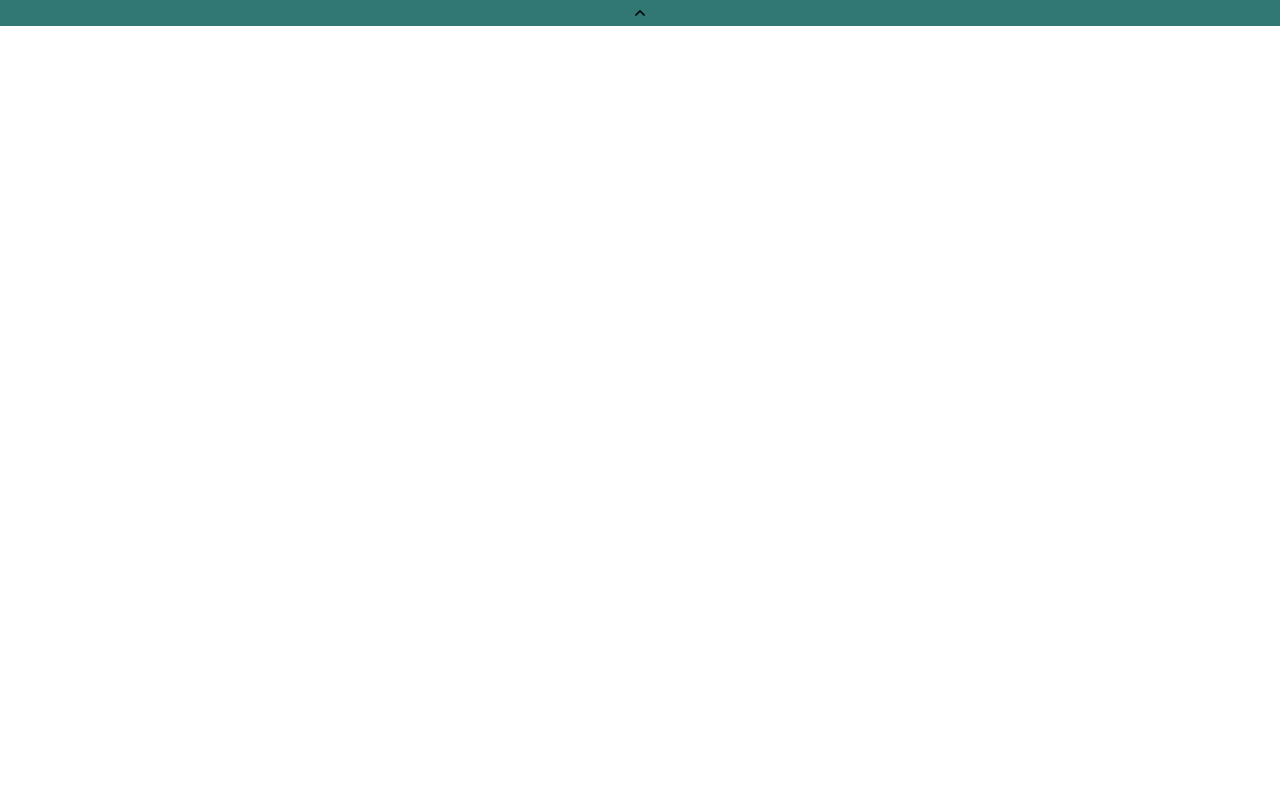
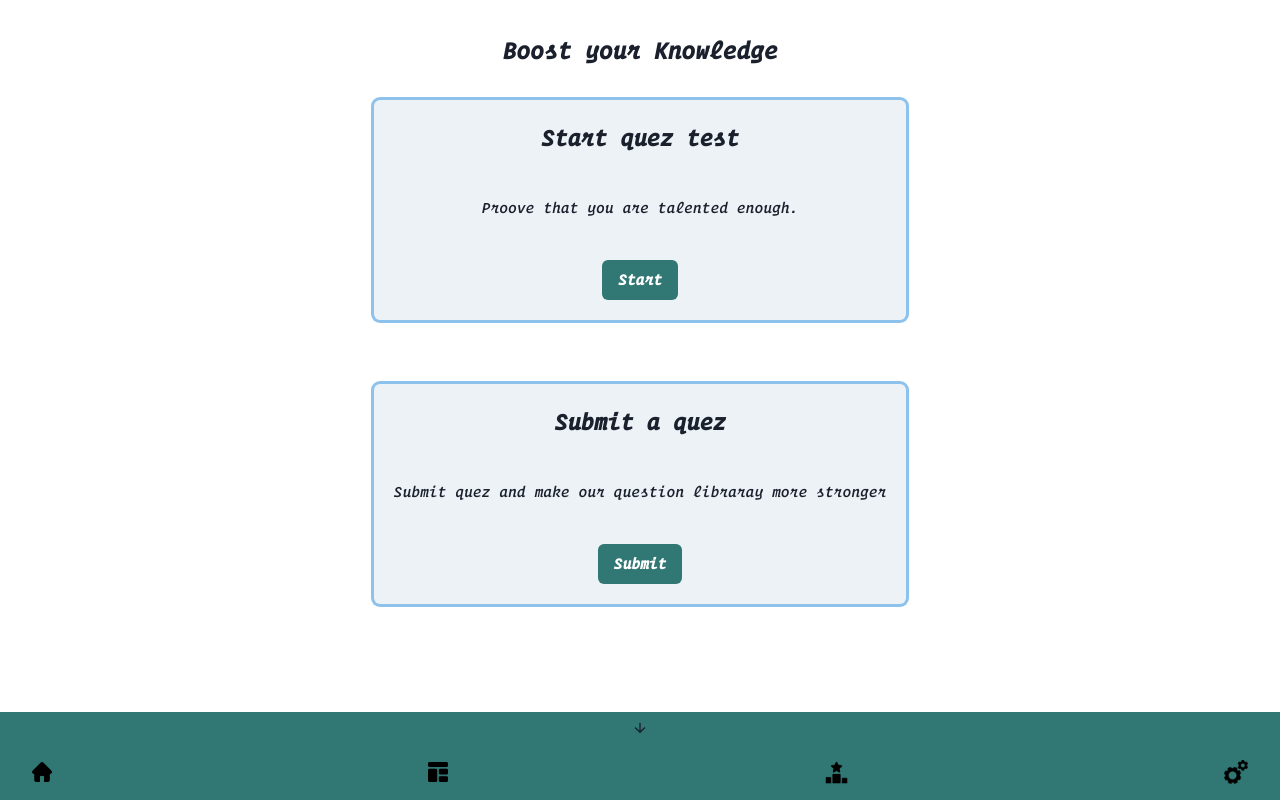
Before and after one commit to samiulbasirfahim/mcq-test-next, a Next.js app: page / in a window 1280 px wide. Built offline with nearby package versions, Linux system fonts and the light colour scheme.

Commit message:
home page created

```diff
--- a/components/Navbar.tsx
+++ b/components/Navbar.tsx
@@ -1,4 +1,4 @@
-import { SettingsIcon } from "@chakra-ui/icons"
+import { ArrowDownIcon, ArrowUpIcon, SettingsIcon } from "@chakra-ui/icons"
 import Image from "next/image"
 import {
   Box,
@@ -20,16 +20,12 @@ export default function Navbar() {
   const { isOpen, onToggle } = useDisclosure()
 
   return (
-    <Box width="full">
+    <div>
+      <Box width="full" position="fixed" bottom="0">
         <Center onClick={onToggle} py={2} bg="#317773">
-        <Image
-          src={"/icons/up-arrow.png"}
-          alt="toggleBar"
-          width={10}
-          height={10}
-        />
+          {isOpen ? <ArrowUpIcon /> : <ArrowDownIcon />}
         </Center>
-      <Collapse in={isOpen} animateOpacity>
+        <Collapse in={!isOpen}>
           <Flex px={8} py={4} bg="#317773">
             <Center>
               <Link href="/">
@@ -77,5 +73,6 @@ export default function Navbar() {
           </Flex>
         </Collapse>
       </Box>
+    </div>
   )
 }
--- a/pages/_app.tsx
+++ b/pages/_app.tsx
@@ -1,3 +1,4 @@
+import "../styles/global.css"
 import { ChakraProvider, extendTheme } from "@chakra-ui/react"
 import type { AppProps } from "next/app"
 import Navbar from "../components/Navbar"
--- a/pages/index.tsx
+++ b/pages/index.tsx
@@ -1,3 +1,66 @@
+import {
+  Box,
+  Button,
+  Card,
+  CardBody,
+  CardFooter,
+  CardHeader,
+  Center,
+  Flex,
+  Heading,
+} from "@chakra-ui/react"
+
 export default function Home() {
-  return <div></div>
+  return (
+    <Flex px="4" py="8" justify={"center"}>
+      <Box>
+        <p
+          style={{
+            textAlign: "center",
+            fontSize: 25,
+            marginBottom: 30,
+            fontWeight: 900,
+          }}
+        >
+          Boost your Knowledge
+        </p>
+        <Card
+          bg="gray.100"
+          boxShadow="sm"
+          shadow="outline"
+          align="center"
+          mb="16"
+        >
+          <CardHeader>
+            <p style={{ fontSize: 24, fontWeight: 600 }}>Start quez test</p>
+          </CardHeader>
+          <CardBody>
+            <p style={{ textAlign: "center" }}>
+              Proove that you are talented enough.
+            </p>
+          </CardBody>
+          <CardFooter>
+            <Button bg="#317773" color="#fff">
+              Start
+            </Button>
+          </CardFooter>
+        </Card>
+        <Card bg="gray.100" boxShadow="sm" shadow="outline" align="center">
+          <CardHeader>
+            <p style={{ fontSize: 24, fontWeight: 600 }}>Submit a quez</p>
+          </CardHeader>
+          <CardBody>
+            <p style={{ textAlign: "center" }}>
+              Submit quez and make our question libraray more stronger
+            </p>
+          </CardBody>
+          <CardFooter>
+            <Button bg="#317773" color="#fff">
+              Submit
+            </Button>
+          </CardFooter>
+        </Card>
+      </Box>
+    </Flex>
+  )
 }
--- /dev/null
+++ b/styles/global.css
@@ -0,0 +1,8 @@
+
+@font-face {
+    font-family: Operator Mono;
+    src: url("../public/Operator\ Mono\ Medium\ Italic.ttf");
+}
+*{
+    font-family: Operator Mono;
+}
```
Also changed, not shown: public/Operator Mono Medium Italic.ttf (added). Lines whose indentation alone changed are shown as unchanged.
